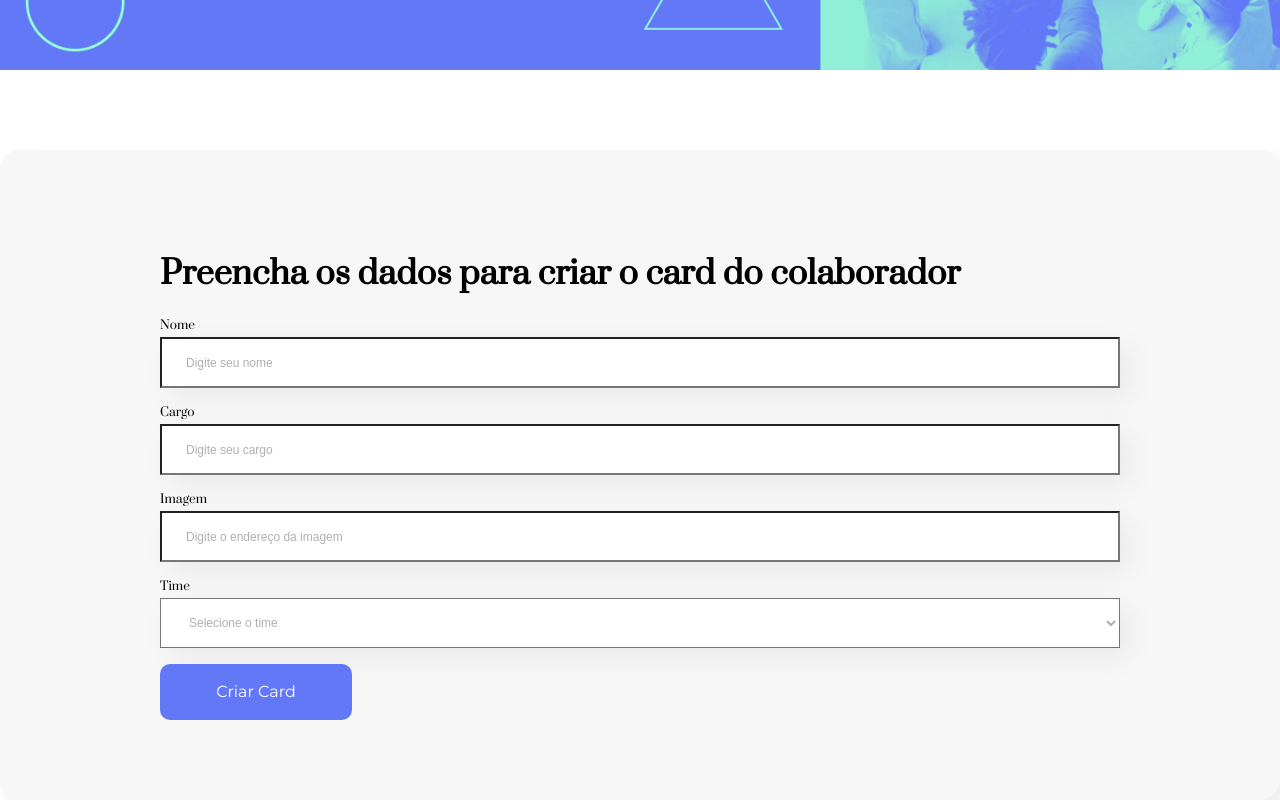
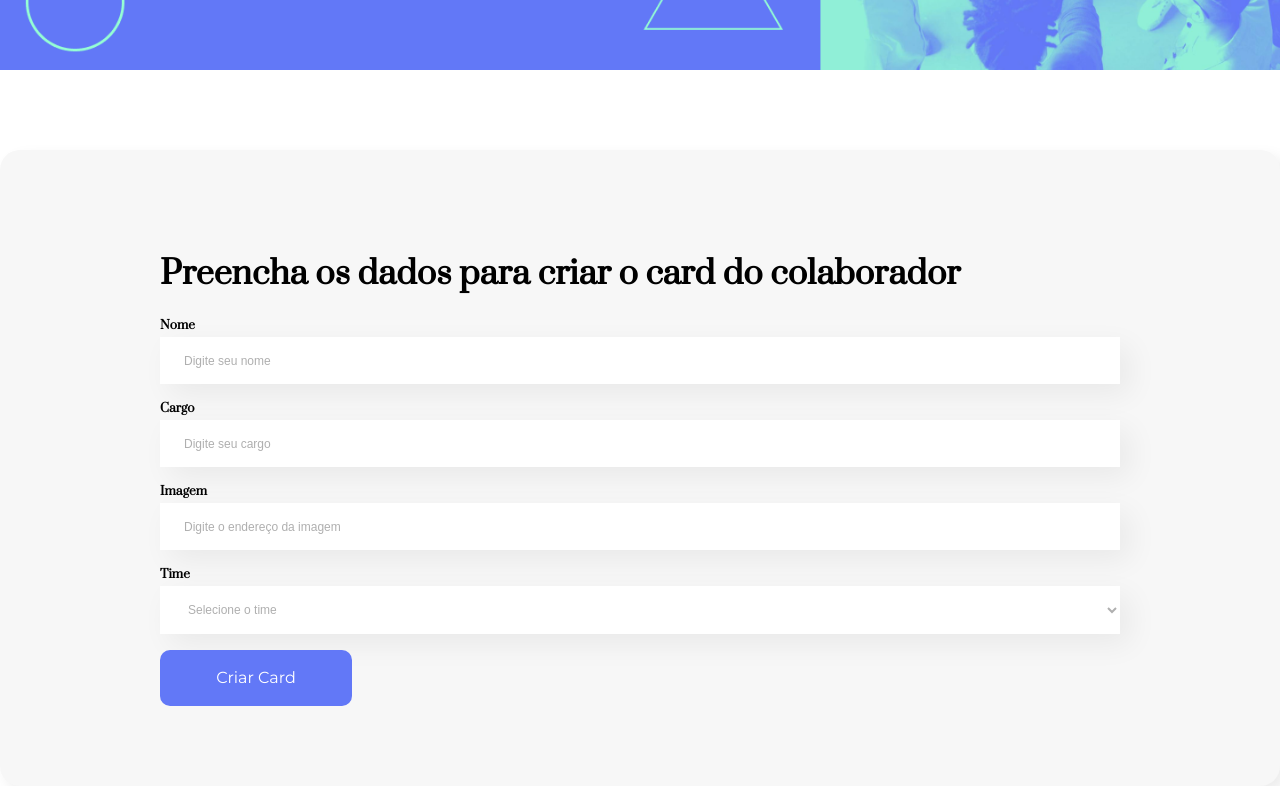
Before and after one commit to danielcoosta1/organo, a React (Create React App) app: page / in a window 1280 px wide. Shown: the part 424-1224 px from the top of the page. Built offline with nearby package versions, Linux system fonts and the light colour scheme.

Commit message:
melhorando os inputs

```diff
--- a/src/components/Formulário/index.jsx
+++ b/src/components/Formulário/index.jsx
@@ -43,10 +43,10 @@ function Formulario() {
             Inovação e Gestão
           </FormularioOption>
         </FormularioSelect>
-
         <FormularioButton type="submit">Criar Card</FormularioButton>
       </FormularioForm>
     </FormularioContainer>
+
   );
 }
 
--- a/src/components/Formulário/styles.js
+++ b/src/components/Formulário/styles.js
@@ -36,6 +36,7 @@ const FormularioForm = styled.form`
 
 const FormularioLabel = styled.label`
   font-size: 0.75rem;
+  font-weight: 600;
   margin-bottom: 0.25rem;
 
   @media screen and (max-width: 768px) {
@@ -48,8 +49,8 @@ const FormularioInput = styled.input`
   background: #ffffff;
   mix-blend-mode: normal;
   box-shadow: 10px 10px 30px rgba(0, 0, 0, 0.06);
+  border: none;
   padding: 1rem 1.5rem;
-  mix-blend-mode: normal;
   &::placeholder {
     color: #afafaf;
     font-size: 0.75rem;
@@ -63,10 +64,10 @@ const FormularioInput = styled.input`
 const FormularioSelect = styled.select`
   margin-bottom: 1rem;
   background: #ffffff;
-
+  mix-blend-mode: normal;
   box-shadow: 10px 10px 30px rgba(0, 0, 0, 0.06);
-  padding:1rem 1.5rem;
-
+  padding: 1rem 1.5rem;
+  border: none;
   font-size: 0.75rem;
 
   /* Estilo do select em si */
@@ -92,11 +93,10 @@ const FormularioButton = styled.button`
   padding: 1rem 1.5rem;
   border: none;
 
-  font-family: 'Montserrat';
-  font-size:1rem;
+  font-family: "Montserrat";
+  font-size: 1rem;
 
   line-height: 24px;
-
 
   color: #ffffff;
 
```
